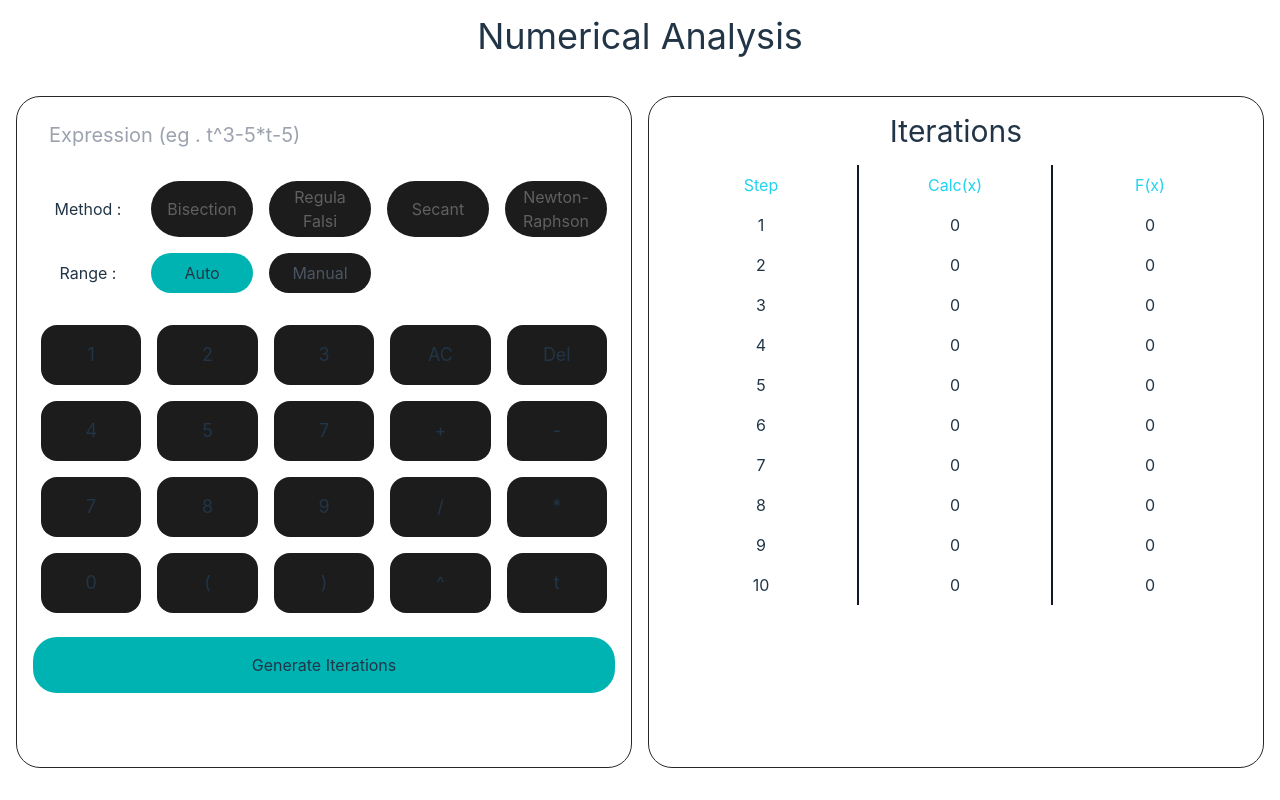
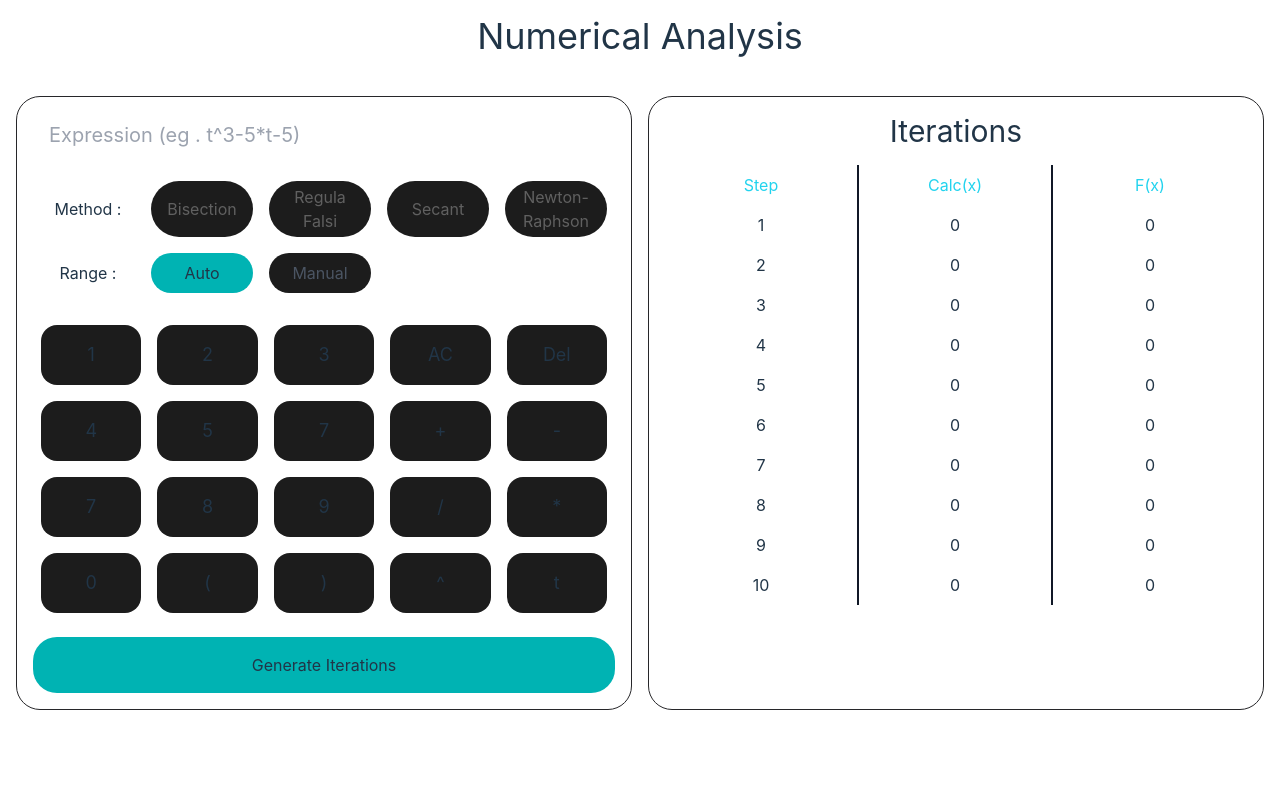
Before and after one commit to shubhanshu-0/Numerical-Analysis, a React (Vite) app in the folder frontend/: page / in a window 1280 px wide. Built offline with nearby package versions, Linux system fonts and the light colour scheme.

Commit message:
custom responsive

```diff
--- a/frontend/index.html
+++ b/frontend/index.html
@@ -1,15 +1,18 @@
 <!doctype html>
 <html lang="en">
+
 <head>
   <meta charset="UTF-8" />
   <link rel="icon" type="image/icon" href="./src/assets/favicon.ico" />
-  <meta name="viewport" content="width=device-width, initial-scale=1.0">
+
+  <meta name="viewport" content="width=756">
 
   <title>NUMERICAL ANALYSIS</title>
 </head>
 
 <body>
-    <div id="root" style="width: 100vw; " ></div>
+  <div id="root" style="width: 100%; "></div>
   <script type="module" src="/src/main.jsx"></script>
 </body>
+
 </html>
--- a/frontend/src/App.css
+++ b/frontend/src/App.css
@@ -14,10 +14,6 @@
   height: 10% !important;
 }
 
-.main-content{
-  max-height: 88% !important;
-  height: 88% !important;
-}
 
 
 .border-gray{
```
Lines whose indentation alone changed are shown as unchanged.
